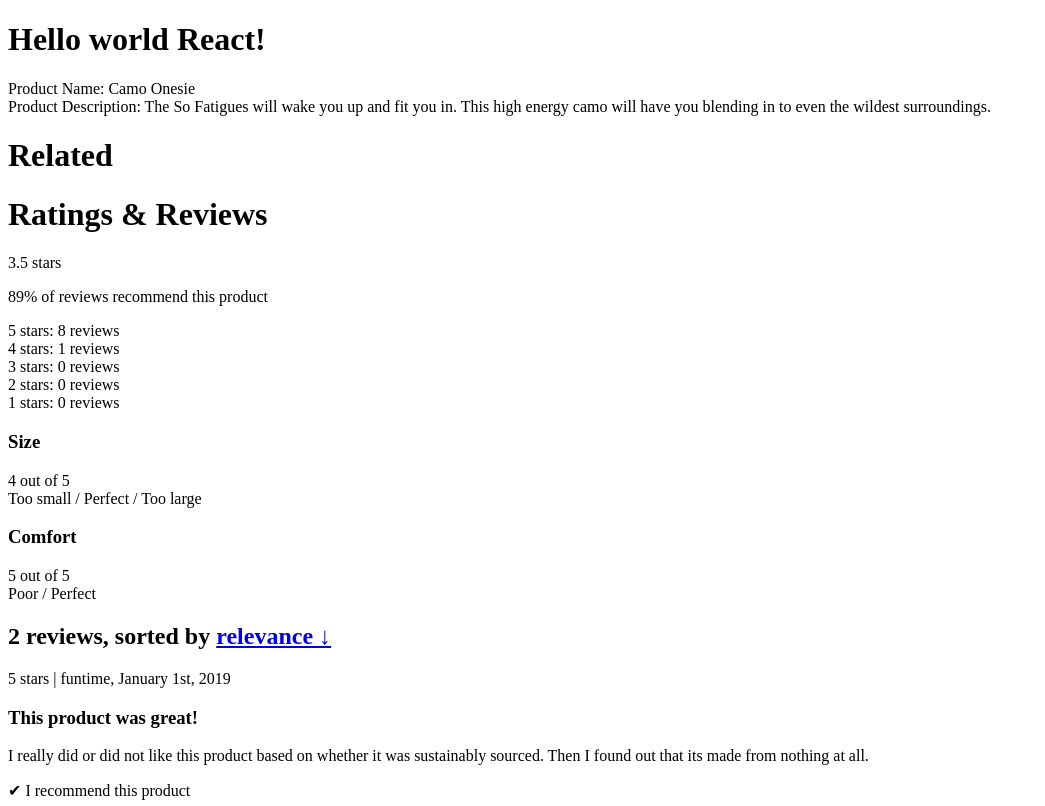
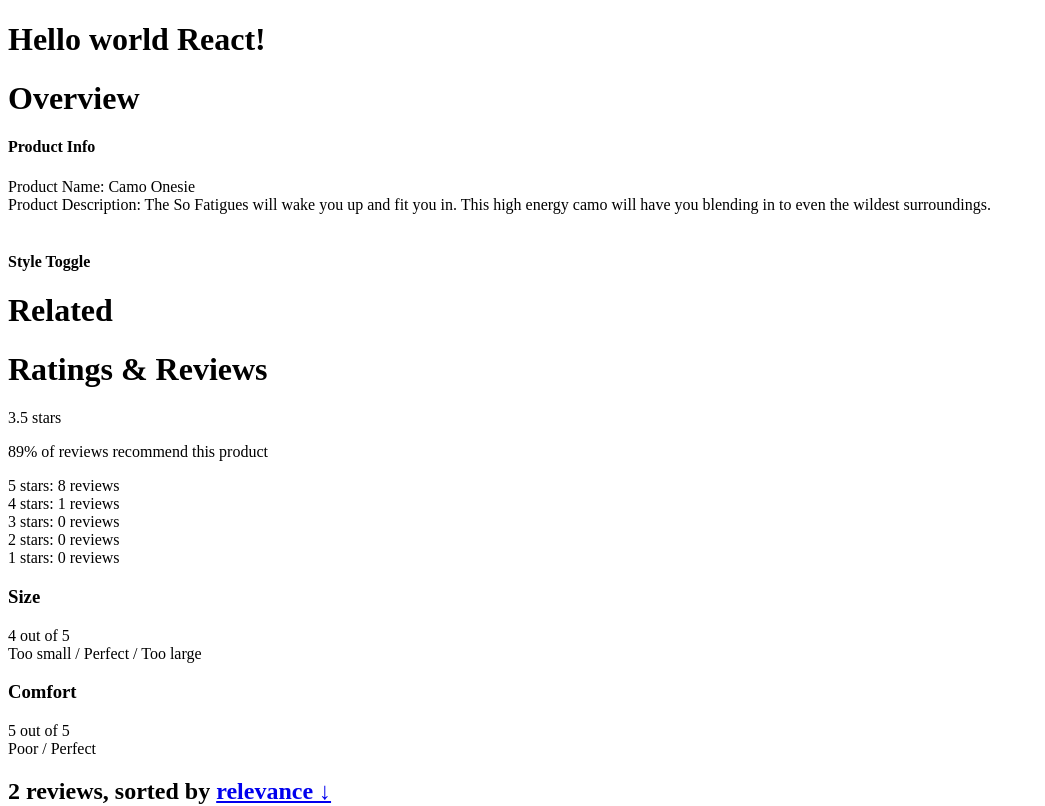
Before and after one commit to awhlam/audacious-alder, a React app: page / in a window 1280 px wide. Shown: the top 806 px of the page, without its empty margins (0-1045 px from the left). Built offline with nearby package versions, Linux system fonts and the light colour scheme; the HTML template or start-up script is replaced by a standard one.

Commit message:
Product info skeleton using hard coded data, style toggle box

```diff
--- a/client/src/components/overview/Overview.jsx
+++ b/client/src/components/overview/Overview.jsx
@@ -1,13 +1,14 @@
 import React, { useState } from 'react';
+import ProductInfo from './ProductInfo.jsx';
+import Style from './Style.jsx';
 import products from '../../sample-data/products';
-
 
 const Overview = () => {
   return (
     <div>
-      Product Name: {products[0].name}
-      <br></br>
-      Product Description: {products[0].description}
+      <h1>Overview</h1>
+        <ProductInfo/>
+        <Style/>
     </div>
   )
 }
--- /dev/null
+++ b/client/src/components/overview/ProductInfo.jsx
@@ -0,0 +1,18 @@
+import React, { useState } from 'react';
+import products from '../../sample-data/products';
+
+const ProductInfo = () => {
+  return (
+    <div>
+      <div className="box">
+        <h4>Product Info</h4>
+          Product Name: {products[0].name}
+          <br></br>
+          Product Description: {products[0].description}
+      </div>
+      <br></br>
+    </div>
+  )
+}
+
+export default ProductInfo;
--- /dev/null
+++ b/client/src/components/overview/Style.jsx
@@ -0,0 +1,15 @@
+import React from 'react';
+import productStyle from '../../sample-data/productStyle';
+
+//style thumbnail bar that shows thumbnail url pics and on click will render product img url to overview
+
+const Style = () => {
+  console.log(productStyle)
+  return (
+    <div className="box">
+      <h4>Style Toggle</h4>
+    </div>
+  )
+}
+
+export default Style;
```
Also changed, not shown: 1 other file (tests, documents, lock files or other folders).
